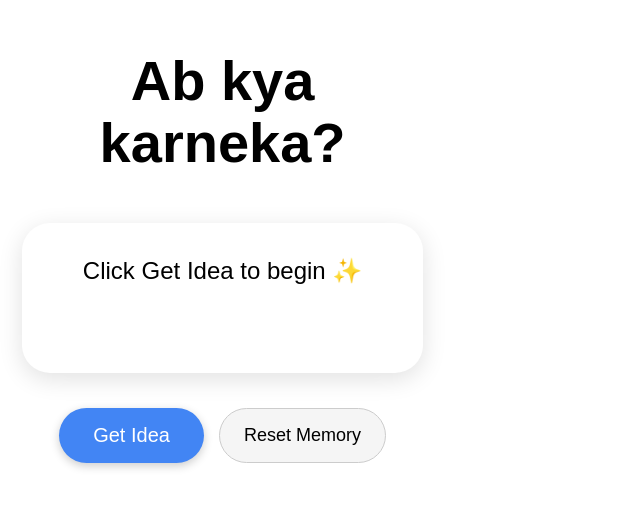
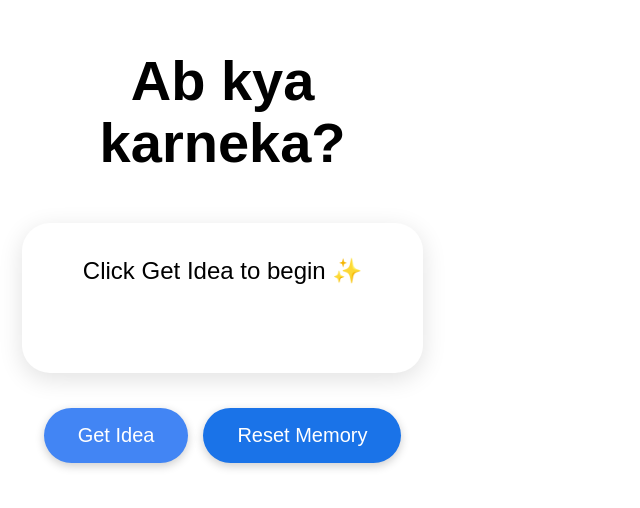
Before and after one commit to rchopade/abkyakarneka, a React (Vite) app: page / in a window 1280 px wide. Shown: the part 162-670 px from the top of the page, without its empty margins (0-640 px from the left). Built offline with nearby package versions, Linux system fonts and the light colour scheme.

Commit message:
fix ui of reset memory

```diff
--- a/src/App.jsx
+++ b/src/App.jsx
@@ -89,12 +89,14 @@ export default function App() {
           <button
             onClick={resetIdeas}
             style={{
-              padding: "16px 24px",
-              fontSize: "18px",
+              padding: "16px 34px",
+              fontSize: "20px",
               borderRadius: "30px",
-              border: "1px solid #ccc",
-              background: "#f5f5f5",
-              cursor: "pointer"
+              border: "none",
+              background: "#1a73e8", // darker blue for distinction
+              color: "white",
+              cursor: "pointer",
+              boxShadow: "0 3px 10px rgba(0,0,0,0.2)"
             }}
           >
             Reset Memory
```
